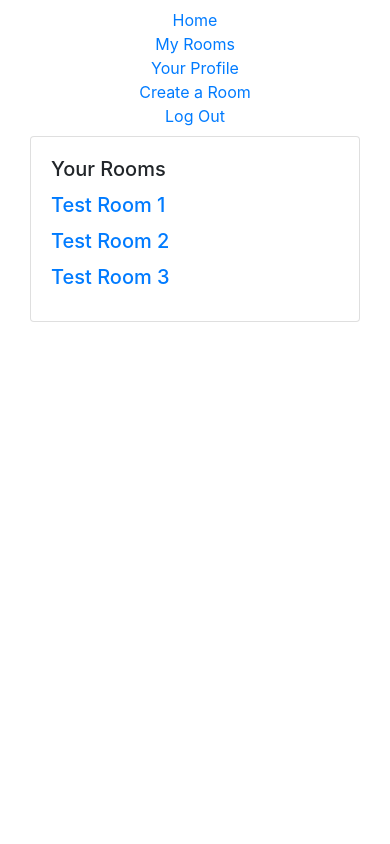
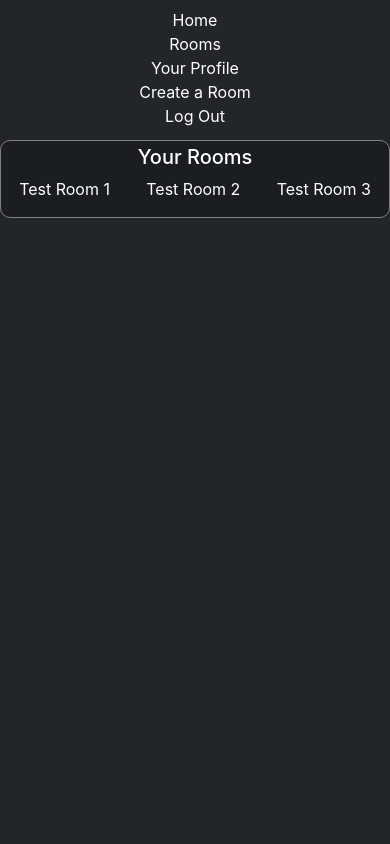
Before and after one commit to CalebCraigo/8-2-1-Chatrooms, a Django app: page /user/rooms/ in a window 390 px wide. Run offline with Django 3.2, Linux system fonts and the light colour scheme; a user stored in the database is signed in; data comes from the database, SQL or seed files in the repository; some libraries are stand-ins or nearby versions.

```diff
--- a/accounts/templates/registration/logout.html
+++ b/accounts/templates/registration/logout.html
@@ -1,5 +1,7 @@
 {% extends 'rooms/base.html' %}
 
 {% block content %}
-<h1>You have logged out</h1>
+<section class='row justify-content-center'>
+  <h1 class='logout'>You have logged out</h1>
+</section>
 {% endblock %}
--- a/accounts/templates/registration/profile_create.html
+++ b/accounts/templates/registration/profile_create.html
@@ -1,5 +1,5 @@
 <h2>Create New Profile</h2>
-
+<p>Let's take a few moments to set up your user profile</p>
 <form method = 'post'  enctype='multipart/form-data'>
   {% csrf_token %}
   {{form.as_p}}
--- a/rooms/static/rooms/base.css
+++ b/rooms/static/rooms/base.css
@@ -1,4 +1,6 @@
-body {
+
+.body {
+  background-color: #222529;
   box-sizing: border-box;
 }
 
@@ -7,10 +9,15 @@ body {
   text-align: center;
 }
 
+.nav_text {
+  color: #FFF;
+}
+
 .roomBox {
   border: solid .5px grey;
   margin-top: 1%;
   border-radius: 10px;
+  background-color: #1A1D21;
 }
 
 .roomName {
@@ -19,13 +26,19 @@ body {
   margin-bottom: 0;
 }
 
+.room_name{
+  color: #FFF;
+}
+
 .addroombtn {
   display: inline-block;
+  color: #FFF;
 }
 
 .room_header {
   text-align: center;
   margin-top: 1%;
+  color: #FFF;
 }
 
 .chat_list{
@@ -38,6 +51,8 @@ body {
   border-radius: 10px;
   padding-bottom: 1%;
   list-style-type: none;
+  background-color: #222529;
+  color: #FFF;
 }
 
 .comment {
@@ -55,6 +70,7 @@ body {
   padding-bottom: 1%;
   margin-bottom: 0%;
   font-size: 8pt;
+  color: #FFF;
 }
 
 .add_comment_form{
@@ -64,18 +80,82 @@ body {
 .add_comment {
   margin-top: 2%;
   margin-left: 26%;
+  color: #FFF;
+}
+
+.commentimg{
+  width: 10%;
+  border-radius: 10px;
 }
 
 .comment_box {
   width: 280%;
   margin-left: 27.7%;
-  border-radius: 10px;
+  border-radius: 5px;
   border: solid .5px grey;
   font-size: 10pt;
+  background-color: #3F4451;
+  color: #FFF;
   /* padding-left: 4%; */
 }
 
 .add_room_btn {
   margin-left: 7.5%;
   padding-bottom: 1% !important;
+  color: #FFF;
 }
+
+.user_rooms {
+  list-style-type: none;
+  padding-left: 0;
+}
+
+.logout {
+  margin-top: 2%;
+  color: #fff;
+}
+
+
+.profileimg {
+  width: 30%;
+  border-radius: 10px;
+}
+
+.your_room_header {
+  color: #fff;
+  margin-top: 1%;
+}
+
+.profile_header {
+  color: #fff;
+}
+
+.profile_username {
+  color: #fff;
+  margin-top: 1%;
+}
+
+.profile_location {
+  color: #fff;
+}
+
+.profile_bio {
+  color: #fff;
+}
+
+.create_room_input {
+  border-radius: 5px;
+}
+
+.signup_text {
+  color: #fff;
+}
+
+.login_form {
+  color: #fff;
+}
+
+.login_text {
+  margin-left: 18%;
+  color: #fff;
+}
--- a/rooms/templates/rooms/base.html
+++ b/rooms/templates/rooms/base.html
@@ -7,11 +7,11 @@
         <link rel='stylesheet' type='text/css' href="{% static 'rooms/base.css' %}">
     <link rel="stylesheet" href="https://stackpath.bootstrapcdn.com/bootstrap/4.3.1/css/bootstrap.min.css" integrity="sha384-ggOyR0iXCbMQv3Xipma34MD+dH/1fQ784/j6cY/iJTQUOhcWr7x9JvoRxT2MZw1T" crossorigin="anonymous">
   </head>
-  <body>
-    <div class='container'>
+  <body class='body'>
+    <main class='container'>
       {% include 'rooms/nav.html' %}
       {% block content %}
       {% endblock content %}
-    </div>
+    </main>
   </body>
 </html>
--- a/rooms/templates/rooms/create_room.html
+++ b/rooms/templates/rooms/create_room.html
@@ -2,12 +2,12 @@
 
 {% block content %}
 <div class='row justify-content-center'>
-  <h2 class='heads'>Create New Room</h2>
+  <h2 class='profile_username'>Create New Room</h2>
 </div>
 <section class='row justify-content-center'>
   <form method='post'action='{% url "rooms:create_room" %}'>
     {% csrf_token %}
-    <input type="text" name='text'>
+    <input class='create_room_input' type="text" name='text'>
     <button class='btn btn-link'>Create Room</button>
   </form>
 </section>
--- a/rooms/templates/rooms/nav.html
+++ b/rooms/templates/rooms/nav.html
@@ -1,12 +1,12 @@
 
 <section class='navBar row justify-content-center'>
-  <a class='col-md-2' href="{% url 'rooms:list' %}">Home</a>
-  <a class='col-md-2' href="{% url 'rooms:user_rooms' %}">My Rooms</a>
+  <a class='nav_text col-md-2' href="{% url 'rooms:list' %}">Home</a>
   {% if not request.user.is_authenticated %}
-  <a class='col-md-2' href="{% url 'login' %}">Login</a>
+  <a class='nav_text col-md-2' href="{% url 'login' %}">Login</a>
   {% else %}
-  <a class='col-md-2' href='{% url "accounts:profile_detail" %}'>Your Profile</a>
-  <a class='col-md-2' href="{% url 'rooms:create_room' %}">Create a Room</a>
-  <a class='col-md-2' href="{% url 'logout' %}"><span>Log Out</span></a>
+  <a class='nav_text col-md-2' href="{% url 'rooms:user_rooms' %}"> Rooms</a>
+  <a class='nav_text col-md-2' href='{% url "accounts:profile_detail" %}'>Your Profile</a>
+  <a class='nav_text col-md-2' href="{% url 'rooms:create_room' %}">Create a Room</a>
+  <a class='nav_text col-md-2' href="{% url 'logout' %}"><span>Log Out</span></a>
   {% endif %}
 </section>
--- a/rooms/templates/rooms/room_detail.html
+++ b/rooms/templates/rooms/room_detail.html
@@ -12,6 +12,7 @@
 
       <li class='chat_bubble col-md-10'>
         <p class='comment'>Comment: {{comment.text}}</p>
+        <!-- <img class='commentimg' src='{{ user.avatar.url }}' alt='{{ avatar.author }}'> -->
         <p class='author'>Author: {{comment.author}}</p>
         {% if user.id == comment.author.id %}
         <a class='delete_comment' href="{% url 'rooms:delete' comment.id %}">Delete Comment</a
@@ -22,7 +23,7 @@
       </ul>
       <section class='row'>
         {% if not request.user.is_authenticated %}
-        <p>Log In to get in on the discussion or to add this room to your "My Rooms" list!</p>
+        <p class='login_text'>Log In to get in on the discussion or to add this room to your "My Rooms" list! </p>
         <a href="{% url 'accounts:login' %}">Login</a>
         {% else %}
         <form class='add_comment_form' method='post'action='{% url "rooms:create_comment" room.id %}'>
--- a/rooms/templates/rooms/room_list.html
+++ b/rooms/templates/rooms/room_list.html
@@ -6,7 +6,7 @@
   <div class='roomBox col-md-10'>
       <form method='post'action='{% url "rooms:user_add_rooms" room.id %}'>
         {% csrf_token %}
-        <h5 class="roomName col-md-9"><a href="{% url 'rooms:detail' room.id %}">{{room.name}}</a></h5>
+        <h5 class="roomName col-md-9"><a class='room_name' href="{% url 'rooms:detail' room.id %}">{{room.name}}</a></h5>
         <button class='addroombtn col-md-2 btn btn-link'>Add to Room List</button>
       </form>
     </div>
--- a/rooms/templates/rooms/user_room_list.html
+++ b/rooms/templates/rooms/user_room_list.html
@@ -1,20 +1,24 @@
 {% extends 'rooms/base.html' %}
 
 {% block content %}
-<div class='col-12 col-md-4'>
-  <div class='card'>
-    <div class='card-body'>
-      <h5 class="card-title">Your Rooms</h5>
+
+<section class='row justify-content-center'>
+  <div class='roomBox col-md-10'>
+    <section class='row justify-content-center'>
+      <h5 class='your_room_header'>Your Rooms</h5>
+    </section>
+    <ul class='user_rooms row justify-content-around'>
       {% if object_list %}
       {% for object in object_list %}
 
-      <h5 class="card-title"><a href="{% url 'rooms:detail' object.id %}">{{object.name}}</a></h5>
+      <li>
+      <a class='nav_text' href="{% url 'rooms:detail' object.id %}">{{object.name}}</a>
+      </li>
 
       {% endfor %}
+      {% endif %}
+    </ul>
+  </div>
+</section>
 
-    </div>
-
-  </div>
-</div>
-{% endif %}
 {% endblock content %}
```
Also changed, not shown: accounts/templates/registration/login.html (+6 -5 lines), accounts/templates/registration/profile_detail.html (+23 -4 lines), accounts/views.py (+14 -1 lines), media/images/Carolina_Panthers_Wallpaper_1440x900_wallpaperhere.jpg (added).
